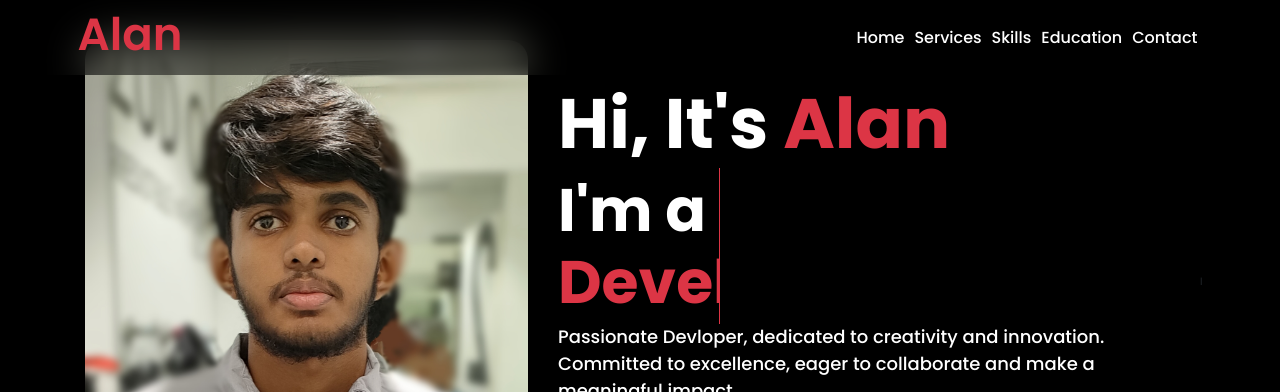
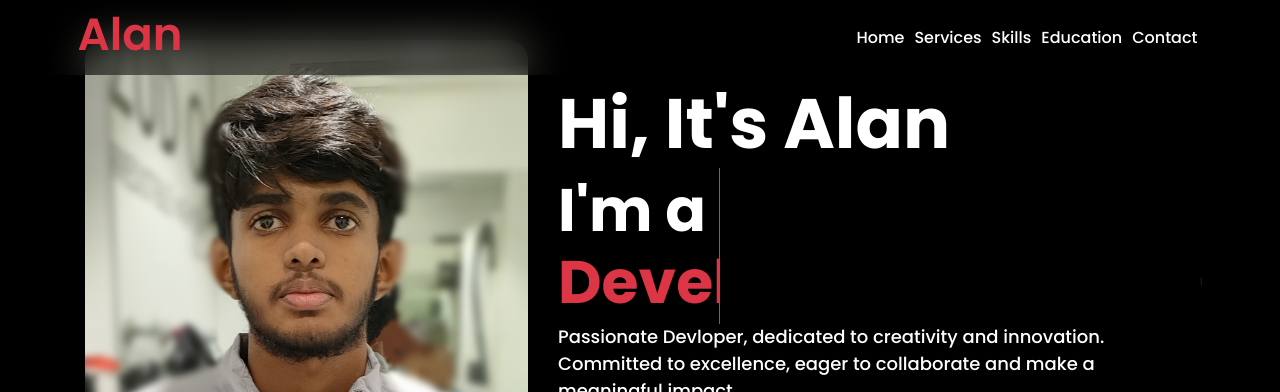
Before and after one commit to froster102/portfolio, a plain HTML site: page index.html in a window 1280 px wide. Shown: the top 392 px of the page. Drawn offline with nearby package versions, Linux system fonts and the light colour scheme.

Commit message:
Update index.html

```diff
--- a/index.html
+++ b/index.html
@@ -51,7 +51,7 @@
                 <img src="./src/IMG_20240408_090628.jpg" alt="" class="img-fluid rounded-5 flex-shrink-1"
                     style=" width:40%">
                 <div class="text-white d-flex flex-column text-center text-md-start mt-3 mx-5">
-                    <h1 class="headline-home">Hi, It's <span class="text-danger">Alan</span></>
+                    <h1 class="headline-home">Hi, It's Alan</>
                     </h1>
                     <h2 class="sub-headline">I'm a <span class="animation-section"><span
                                 class="text-danger animate-text">Web Developer</span></span></h2>
```
